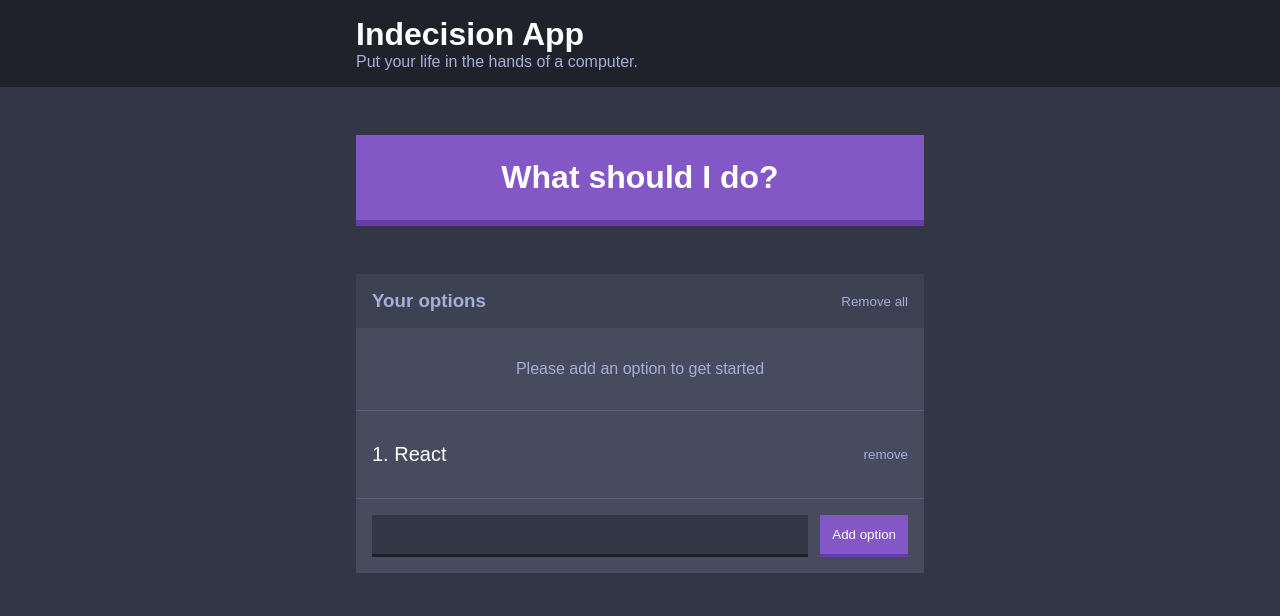
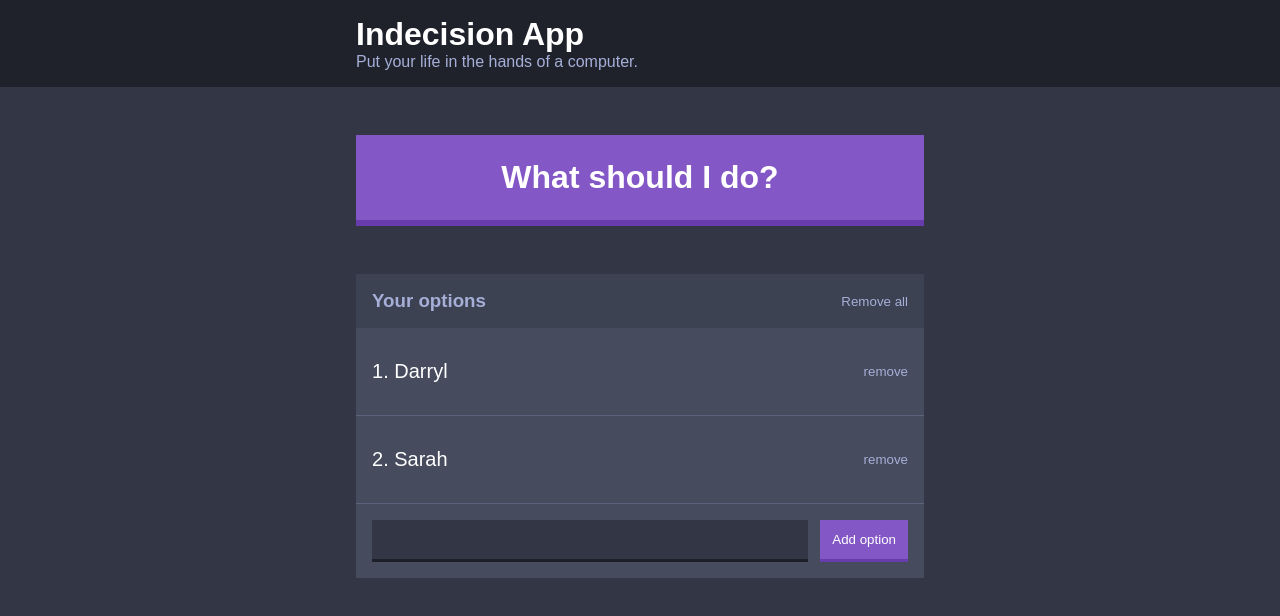
Before and after one commit to darrylmangibin/react-basic, a React (Create React App) app: page / in a window 1280 px wide. Shown: the top 616 px of the page. Built offline with nearby package versions, Linux system fonts and the light colour scheme.

Commit message:
add delete all and render options

```diff
--- a/package.json
+++ b/package.json
@@ -6,7 +6,8 @@
     "node-sass": "^4.12.0",
     "react": "^16.9.0",
     "react-dom": "^16.9.0",
-    "react-scripts": "3.1.0"
+    "react-scripts": "3.1.0",
+    "uuid": "^3.3.2"
   },
   "scripts": {
     "start": "react-scripts start",
--- a/src/App.js
+++ b/src/App.js
@@ -1,4 +1,5 @@
 import React from 'react';
+import uuid from 'uuid';
 
 import Header from './components/Header';
 import Actions from './components/Actions';
@@ -8,6 +9,23 @@ import Widget from './components/common/Widget';
 import AddOption from './components/AddOption';
 
 class App extends React.Component {
+  constructor(props) {
+    super(props);
+    this.handleDeleteAll = this.handleDeleteAll.bind(this);
+    this.state = {
+      options: [
+        { id: uuid(), text: 'Darryl' },
+        { id: uuid(), text: 'Sarah' }
+      ]
+    }
+  }
+
+  handleDeleteAll() {
+    this.setState({
+      options: []
+    })
+  }
+
   render() {
     return (
       <React.Fragment>
@@ -15,7 +33,10 @@ class App extends React.Component {
         <Container>
           <Actions />
           <Widget>
-            <Options />
+            <Options
+              options={this.state.options}
+              handleDeleteAll={this.handleDeleteAll}
+            />
             <AddOption />
           </Widget>
         </Container>
--- a/src/components/Option.js
+++ b/src/components/Option.js
@@ -3,11 +3,8 @@ import React from 'react';
 const Option = (props) => {
   return(
     <React.Fragment>
-      <p className="widget__message">
-        Please add an option to get started
-      </p>
       <div className="option">
-        <p className="option__text">1. React</p>
+        <p className="option__text">{props.index}. {props.option.text}</p>
         <button className="button button--link">remove</button>
       </div>
     </React.Fragment>
--- a/src/components/Options.js
+++ b/src/components/Options.js
@@ -2,14 +2,37 @@ import React from 'react';
 
 import Option from './Option';
 
-const Options = () => {
+const Options = (props) => {
+  let renderOptions = null;
+  if(props.options.length <= 0) {
+    renderOptions = (
+      <p className="widget__message">
+        Please add an option to get started
+      </p>
+    )
+  } else {
+    renderOptions = props.options.map((option, i) => {
+      return (
+        <Option
+          key={option.id}
+          option={option}
+          index={i + 1}
+        />
+      )
+    })
+  }
   return (
     <React.Fragment>
       <div className="widget__header">
         <h3 className="widget__header--title">Your options</h3>
-        <button className="button button--link">Remove all</button>
+        <button
+          className="button button--link"
+          onClick={props.handleDeleteAll}
+        >
+          Remove all
+        </button>
       </div>
-      <Option />
+      { renderOptions }
     </React.Fragment>
 
   )
```
